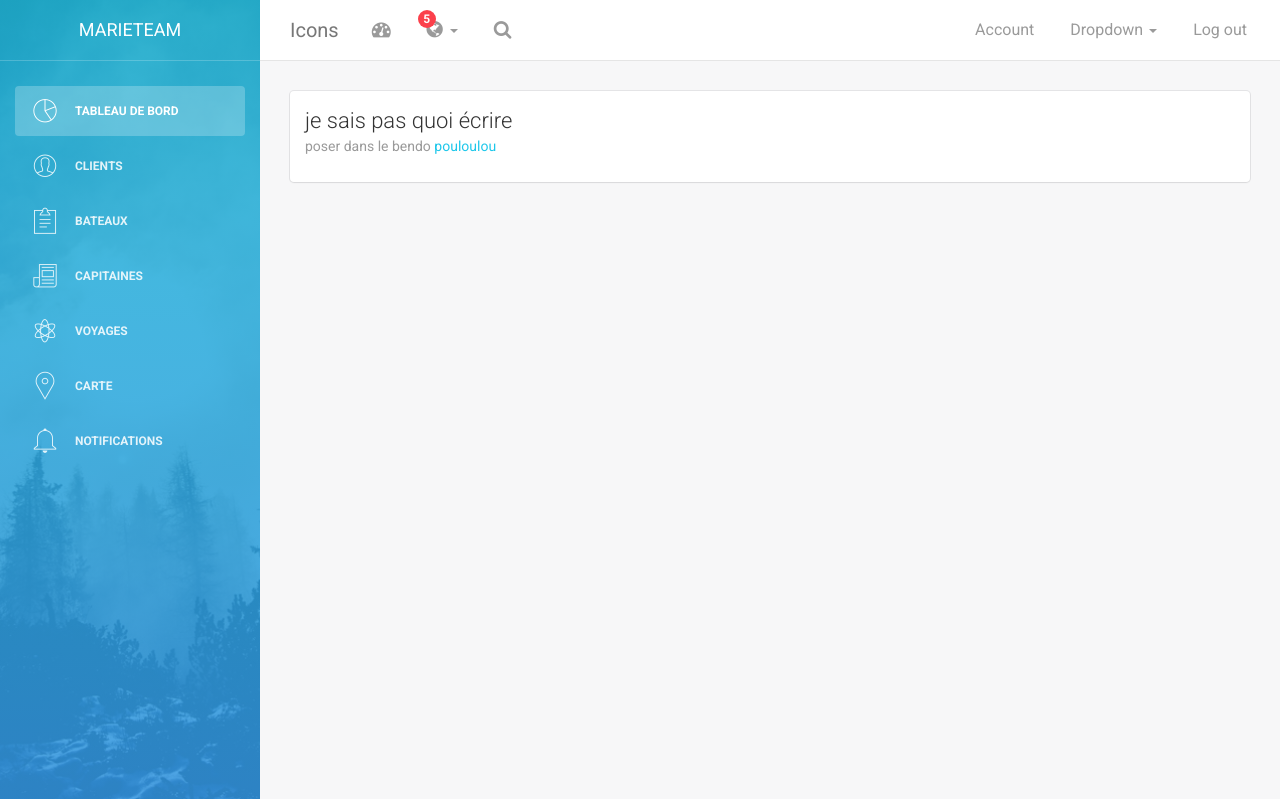
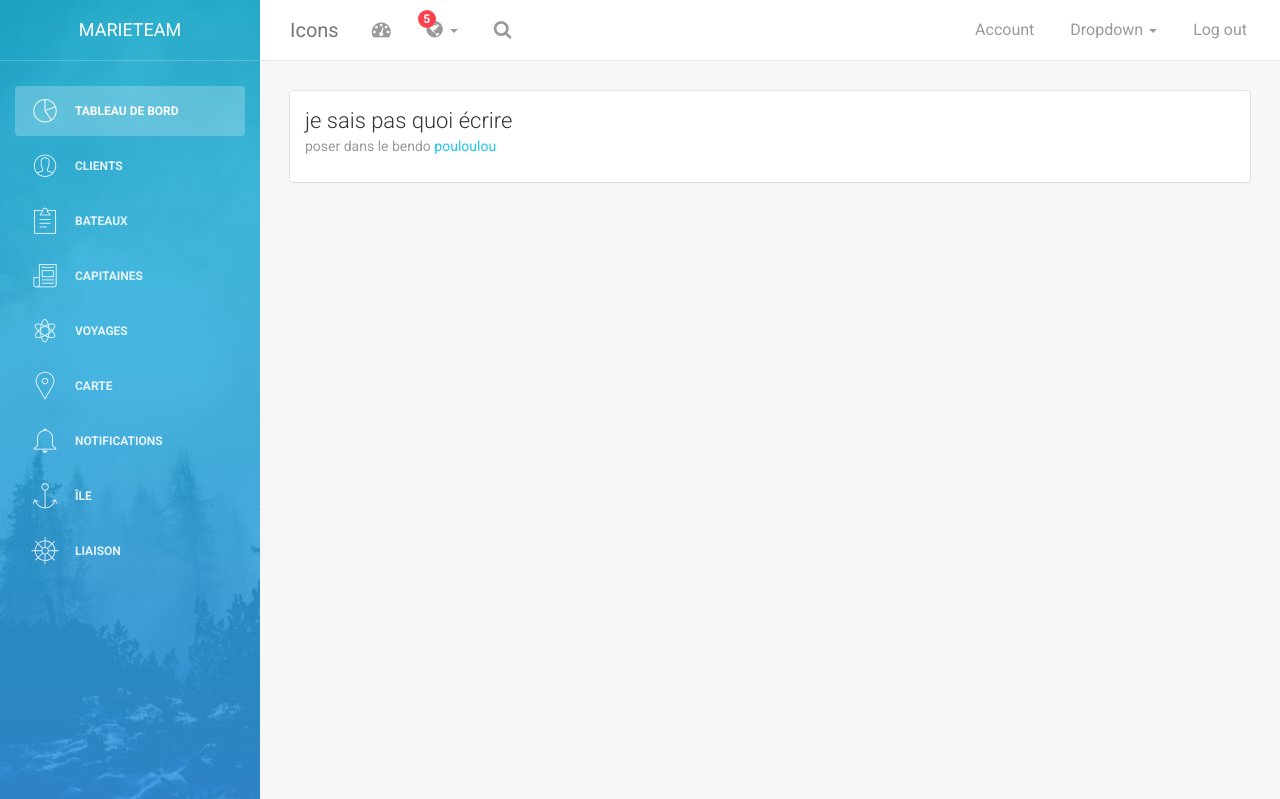
Before and after one commit to lean0/marieteam, a PHP site: page /Dashboard/icons.php in a window 1280 px wide. Shown: the top 799 px of the page. Run offline with PHP 8.4, Linux system fonts and the light colour scheme; some libraries are stand-ins or nearby versions.

Commit message:
NAVBAR ILE LIAISON

```diff
--- a/Dashboard/tpl/navbar.php
+++ b/Dashboard/tpl/navbar.php
@@ -58,6 +58,18 @@
                         <p>Notifications</p>
                     </a>
                 </li>
+                <li>
+                    <a href="TOSET.php">
+                        <i class="pe-7s-anchor"></i>
+                        <p>Île</p>
+                    </a>
+                </li>
+                <li>
+                    <a href="TOSET.php">
+                        <i class="pe-7s-helm"></i>
+                        <p>Liaison</p>
+                    </a>
+                </li>
             </ul>
         </div>
     </div>
```
Also changed, not shown: Dashboard/lesiles.php (added, +7 -0 lines), Dashboard/liaison.php (added, +7 -0 lines).
